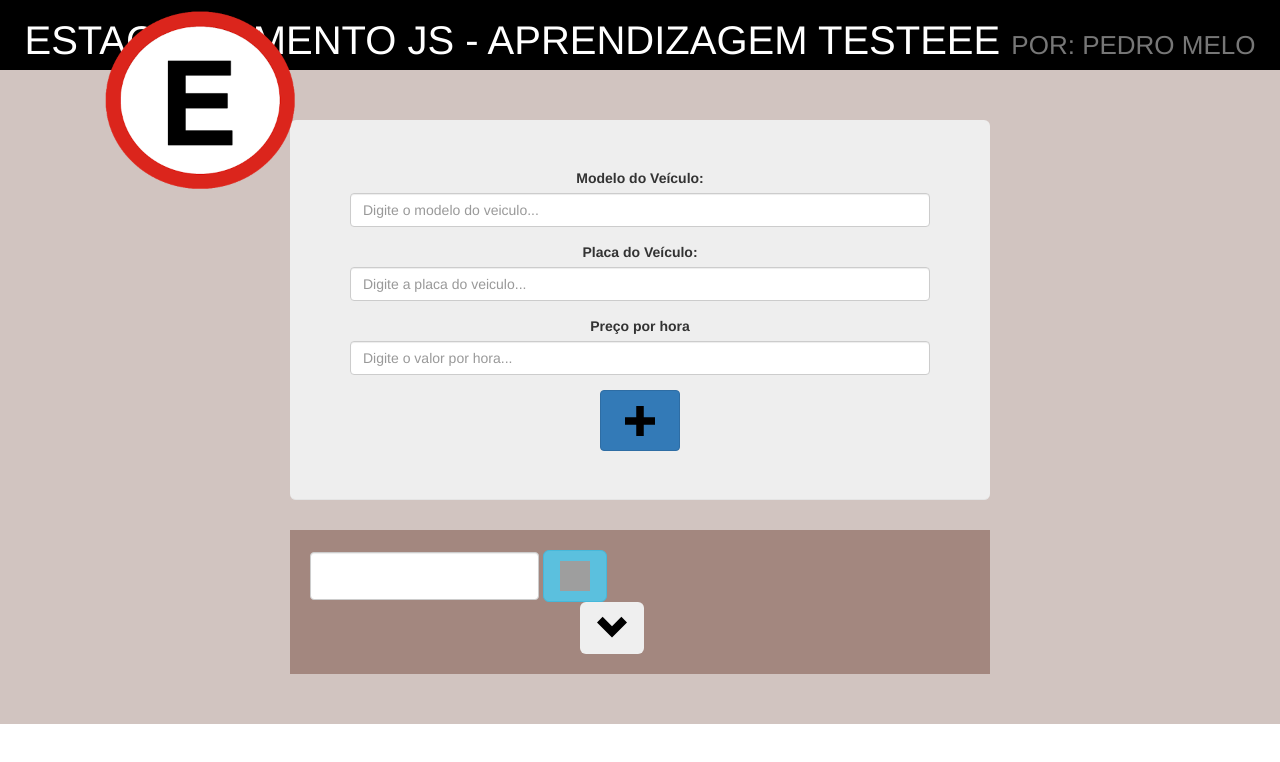
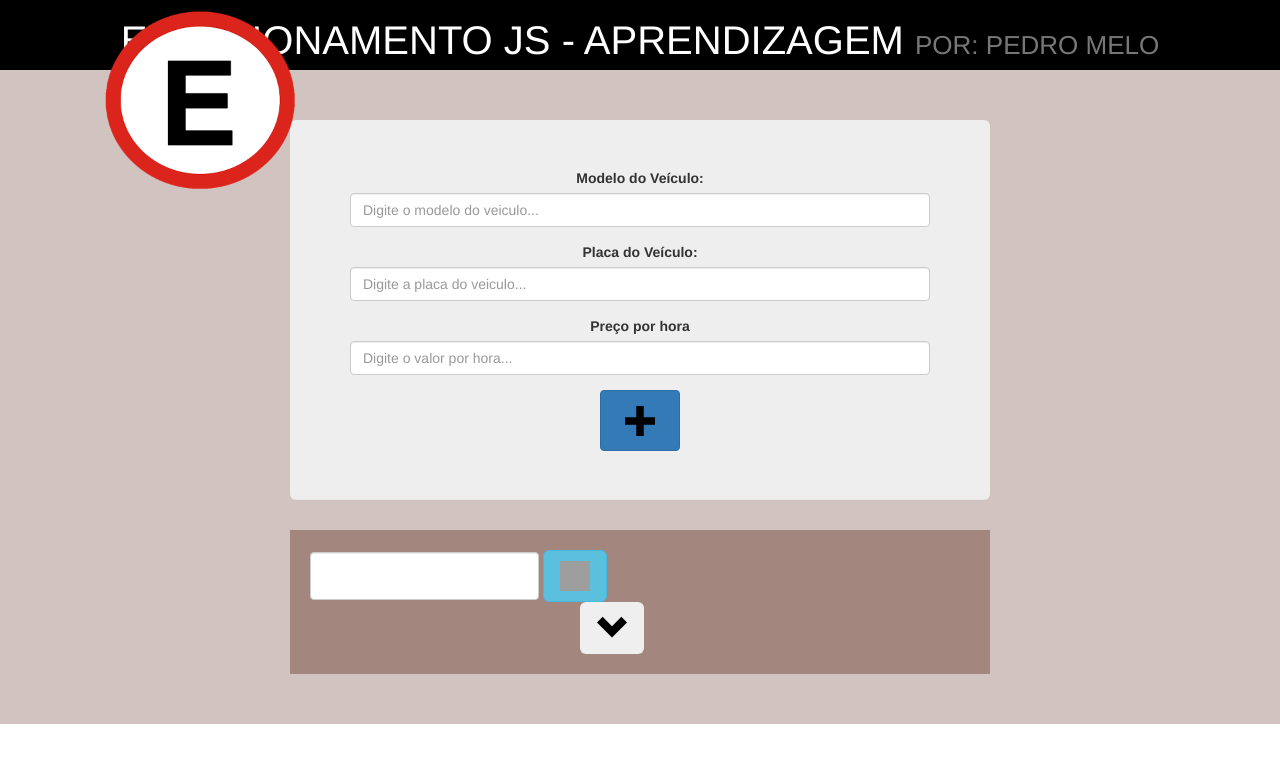
Before and after one commit to PedroMeloTI/Estacionamento-JS, a plain HTML site: page index.html in a window 1280 px wide. Drawn offline with nearby package versions, Linux system fonts and the light colour scheme; grey boxes are pictures that could not be loaded.

Commit message:
Update index.html

```diff
--- a/index.html
+++ b/index.html
@@ -10,7 +10,7 @@
 
 	<div class=" header container-fluid">
 		<img id="img_estacionar" src="estacionar.png" alt="estacionar">
-		<center><h2>Estacionamento JS - Aprendizagem  TESTEEE <small>por: Pedro Melo</small></h2></center>
+		<center><h2>Estacionamento JS - Aprendizagem <small>por: Pedro Melo</small></h2></center>
 	</div>
 
 	<div id="conteudo" class="container-fluid">
```
